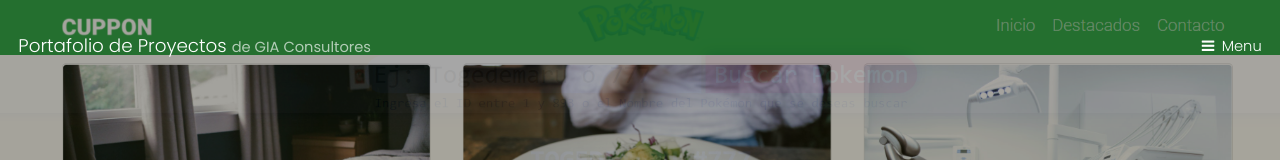
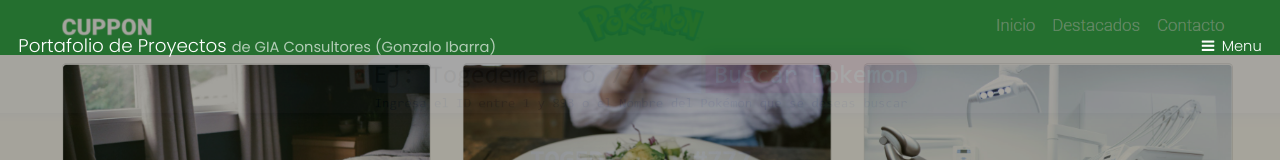
Before and after one commit to giaconsultores/giaconsultores.github.io, a plain HTML site: page index.html in a window 1280 px wide. Shown: the top 160 px of the page. Drawn offline with Linux system fonts and the light colour scheme.

Commit message:
Agregando nombre

```diff
--- a/index.html
+++ b/index.html
@@ -15,7 +15,7 @@
 
 		<!-- Header -->
 			<header id="header" class="alt">
-				<div class="logo"><a href="index.html">Portafolio de Proyectos <span>de GIA Consultores</span></a></div>
+				<div class="logo"><a href="index.html">Portafolio de Proyectos <span>de GIA Consultores (Gonzalo Ibarra)</span></a></div>
 				<a href="#menu">Menu</a>
 			</header>
 
```
